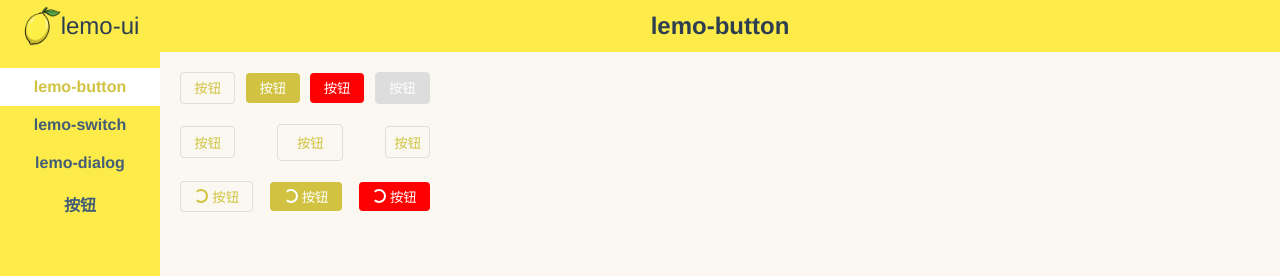
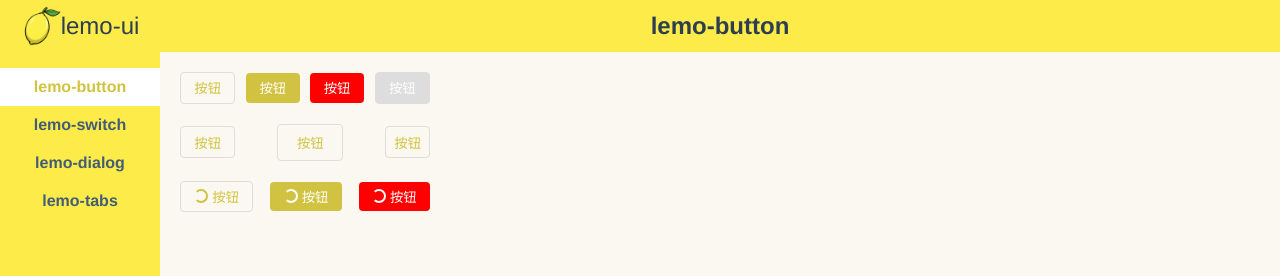
Before and after one commit to daxiancheng/lemon-ui, a Vue app: page /#/content in a window 1280 px wide. Shown: the top 276 px of the page. Built offline with nearby package versions, Linux system fonts and the light colour scheme.

Commit message:
完成tabs组件

```diff
--- a/index.html
+++ b/index.html
@@ -4,7 +4,7 @@
     <meta charset="UTF-8" />
     <link rel="icon" href="/favicon.ico" />
     <meta name="viewport" content="width=device-width, initial-scale=1.0" />
-    <title>Vite App</title>
+    <title>lemo-ui</title>
     <style>
       body,html{
         margin: 0;
--- a/src/components/sidebar.vue
+++ b/src/components/sidebar.vue
@@ -1,32 +1,24 @@
 <template>
   <div class="sideContent">
     <ul>
-      <router-link
-        v-for="(item, index) in menuList"
-        :key="index"
-        :to="item.path"
-        ><li
-          :class="{ active: itemIndex == index }"
-          @click="itemClick(item, index)"
-        >
-          {{ item.name }}
-        </li></router-link
-      >
+      <router-link v-for="(item, index) in menuList" :key="index" :to="item.path">
+        <li :class="{ active: itemIndex == index }" @click="itemClick(item, index)">{{ item.name }}</li>
+      </router-link>
     </ul>
   </div>
 </template>
 
 <script lang="ts">
-import { defineComponent, ref } from "vue";
+import { defineComponent, ref, PropType } from "vue";
 import { methods } from "@utils/observable";
 import { itemType } from "@utils/interface";
 
 export default defineComponent({
   setup() {
     let itemIndex = ref(0);
-    const itemClick = function (item: object, index: number) {
+    const itemClick = function (item: itemType, index: number) {
       itemIndex.value = index;
-      methods.setTitle((<itemType>item).name);
+      methods.setTitle(item.name);
     };
     return {
       itemIndex,
@@ -35,7 +27,7 @@ export default defineComponent({
   },
   props: {
     menuList: {
-      type: Array,
+      type: Array as PropType<itemType[]>,
       default() {
         return [
           {
@@ -51,8 +43,8 @@ export default defineComponent({
             name: "lemo-dialog",
           },
           {
-            path: "/content/button",
-            name: "按钮",
+            path: "/content/tabs",
+            name: "lemo-tabs",
           },
         ];
       },
--- /dev/null
+++ b/src/components/tab.vue
@@ -0,0 +1,3 @@
+<template>
+    <slot>添加内容</slot>
+</template>
--- /dev/null
+++ b/src/components/tabs.vue
@@ -0,0 +1,109 @@
+<template>
+    <div class="tabTitle" ref="container">
+        <div
+            v-for="(item,index) in tabTitleList"
+            :key="index"
+            @click="tabChange(item)"
+            class="tabItem"
+            :class="{ select: item.key === tabKey }"
+            :ref="(el) => { if (item.key === tabKey && el) selectedItem = el }"
+        >{{ item.title }}</div>
+    </div>
+    <div class="lemo-slide" ref="slide"></div>
+    <div class="tabContent">
+        <component :is="current"></component>
+    </div>
+</template>
+
+<script lang="ts">
+import { computed, defineComponent, ref, watchEffect } from 'vue'
+import Tab from "./tab.vue"
+import { tabType } from '@utils/interface'
+
+export default defineComponent({
+    props: {
+        tabKey: {
+            type: String
+        }
+    },
+    setup(props, context) {
+        // context.slots.default() 可以拿到在父节点中插入的虚拟节点
+        const tabList = context.slots.default?.()
+        if (!tabList) {
+            throw new Error('Tabs组件必须和Tab组件搭配使用')
+        }
+        const isTab = tabList.every((item) => {
+            return item.type === Tab
+        })
+        if (!isTab) {
+            throw new Error('Tabs组件必须和Tab组件搭配使用')
+        }
+        const selectedItem = ref()
+        const container = ref()
+        const slide = ref()
+
+        const current = computed(() => {
+            return tabList.filter((item) => {
+                return item.props?.key === props.tabKey
+            })[0]
+        })
+        const tabTitleList = tabList.map((item) => {
+            return (<tabType>item.props)
+        })
+        // 方法
+        const tabChange = (item: tabType) => {
+            console.log()
+            context.emit('update:tabKey', (item.key))
+        }
+
+        watchEffect(()=>{
+            let {left: left1} = (<HTMLDivElement>container.value).getBoundingClientRect()
+            let {left: left2, width} = (<HTMLDivElement>selectedItem.value).getBoundingClientRect()
+            slide.value.style.left = left2 - left1 + 'px'
+            slide.value.style.width = width + 'px'
+        }, {
+             flush: 'post'
+        })
+
+        return {
+            tabTitleList,
+            tabChange,
+            tabList,
+            selectedItem,
+            container,
+            current,
+            slide
+        }
+    },
+})
+</script>
+
+<style scoped>
+.tabTitle {
+    display: flex;
+    cursor: pointer;
+    border-bottom: 1px solid #ddd;
+    font-weight: bold;
+}
+.tabItem {
+    padding: 12px 16px;
+    margin-right: 32px;
+}
+.tabContent {
+    padding: 12px 16px;
+}
+.tabItem:last-child {
+    margin-right: 0;
+}
+.select {
+    color: rgb(209, 195, 65);
+}
+.lemo-slide {
+    width: 0px;
+    height: 2px;
+    background-color: rgb(209, 195, 65);
+    position:relative;
+    top: -1px;
+    transition: all 250ms;
+}
+</style>
--- a/src/router/index.ts
+++ b/src/router/index.ts
@@ -19,6 +19,11 @@ const routes = [{
             path: 'switch',
             name: 'switch',
             component: () => import('@views/switchDemo.vue')
+        },
+        {
+            path: 'tabs',
+            name: 'tabs',
+            component: () => import('@views/tabsDemo.vue')
         }
     ]
 },{
--- a/src/utils/interface.ts
+++ b/src/utils/interface.ts
@@ -2,3 +2,8 @@ export interface itemType {
     path:string,
     name: string
 }
+
+export interface tabType {
+    key:string,
+    title: string
+}
--- /dev/null
+++ b/src/views/tabsDemo.vue
@@ -0,0 +1,33 @@
+<template>
+    <div class="tabsDomContent">
+        <Tabs v-model:tabKey="tabKey">
+           <Tab title="tab 1" key="tab1">tab111</Tab>
+           <Tab title="tab 2" key="tab2">tab222</Tab>
+        </Tabs>
+    </div>
+</template>
+
+<script lang="ts">
+import { defineComponent, ref } from 'vue'
+import Tabs from '@components/tabs.vue'
+import Tab from '@components/tab.vue'
+
+export default defineComponent({
+    components: {
+        Tabs,
+        Tab
+    },
+    setup() {
+        const tabKey = ref('tab1')
+        return {
+            tabKey
+        }
+    },
+})
+</script>
+
+<style scoped>
+.tabsDomContent {
+    margin: 20px;
+}
+</style>
```
